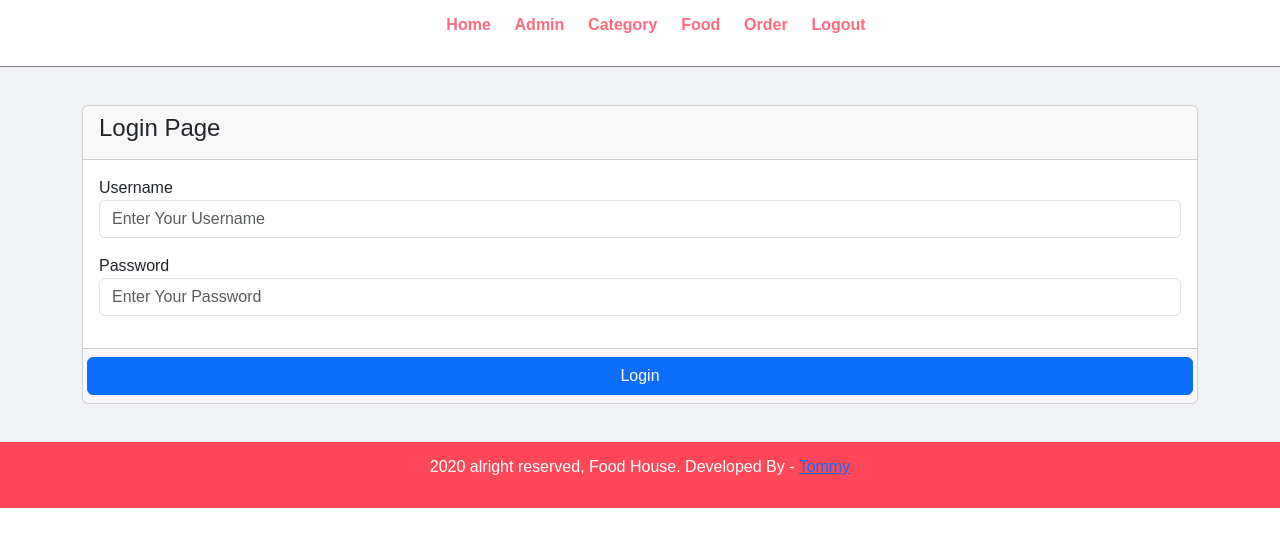
After one commit to ThawHtooZin/res_project, a PHP site: page /admin/login.php in a window 1280 px wide. The commit adds this page. Shown: the top 547 px of the page. Run offline with PHP 8.4, Linux system fonts and the light colour scheme.

Commit message:
finished video4

```diff
--- a/admin/add-admin.php
+++ b/admin/add-admin.php
@@ -1,5 +1,6 @@
 <?php
 include 'partials/menu.php';
+require 'config/userauth.php';
 ?>
 <?php
 if($_POST){
--- /dev/null
+++ b/admin/config/userauth.php
@@ -0,0 +1,6 @@
+<?php
+if(empty($_SESSION['user_id']) && empty($_SESSION['logged_in'])){
+  header("location: login.php");
+}
+
+?>
--- a/admin/index.php
+++ b/admin/index.php
@@ -1,6 +1,7 @@
 
 <?php
 include 'partials/menu.php';
+require 'config/userauth.php';
 ?>
 
     <div class="main-content">
--- /dev/null
+++ b/admin/login.php
@@ -0,0 +1,57 @@
+
+<?php
+include 'partials/menu.php';
+?>
+  <?php
+    if($_POST){
+      if(empty($_POST['username']) || empty($_POST['password'])){
+        if(empty($_POST['username'])){
+          $usererror = "The Username field is required";
+        }
+        if(empty($_POST['password'])){
+          $passerror = "The Password field is required";
+        }
+      }else{
+        $username = $_POST['username'];
+        $password = $_POST['password'];
+        $stmt = $pdo->prepare("SELECT * FROM tbl_admin WHERE username='$username'");
+        $stmt->execute();
+        $data = $stmt->fetch(PDO::FETCH_ASSOC);
+        if($password == $data['password']){
+          header('location:manage-admin.php');
+          $_SESSION['login'] = "Login Successful";
+          $_SESSION['user_id'] = $data['id'];
+          $_SESSION['logged_in'] = true;
+        }
+      }
+    }
+  ?>
+    <div class="main-content">
+        <div class="container">
+          <div class="card">
+            <div class="card-header">
+              <h4>Login Page</h4>
+            </div>
+            <div class="card-body">
+              <form action="login.php" method="post">
+                <input type="hidden" name="_token" value="<?php echo $_SESSION['_token']; ?>">
+                <label>Username</label>
+                <input type="text" name="username" class="form-control" placeholder="Enter Your Username">
+                <p class="text-danger"><?php if(!empty($usererror)){echo $usererr;} ?></p>
+                <label>Password</label>
+                <input type="password" name="password" class="form-control" placeholder="Enter Your Password">
+                <p class="text-danger"><?php if(!empty($passerror)){echo $passerror;} ?></p>
+            </div>
+            <div class="card-footer">
+              <div class="row">
+                <button type="submit" class="btn btn-primary">Login</button>
+              </div>
+            </div>
+          </form>
+          </div>
+        </div>
+    </div>
+
+    <?php
+    include 'partials/footer.php';
+    ?>
--- /dev/null
+++ b/admin/logout.php
@@ -0,0 +1,6 @@
+<?php
+session_start();
+session_destroy();
+
+header('location:login.php');
+?>
--- a/admin/manage-category.php
+++ b/admin/manage-category.php
@@ -1,5 +1,6 @@
 <?php
 include 'partials/menu.php';
+require 'config/userauth.php';
 ?>
     <div class="main-content">
       <div class="wrapper">
--- a/admin/manage-food.php
+++ b/admin/manage-food.php
@@ -1,5 +1,6 @@
 <?php
 include 'partials/menu.php';
+require 'config/userauth.php';
 ?>
     <div class="main-content">
       <div class="wrapper">
--- a/admin/manage-order.php
+++ b/admin/manage-order.php
@@ -1,5 +1,6 @@
 <?php
 include 'partials/menu.php';
+require 'config/userauth.php';
 ?>
     <div class="main-content">
       <div class="wrapper">
--- a/admin/partials/menu.php
+++ b/admin/partials/menu.php
@@ -24,6 +24,7 @@ require 'config/config.php';
           <li><a href="manage-category.php">Category</a></li>
           <li><a href="manage-food.php">Food</a></li>
           <li><a href="manage-order.php">Order</a></li>
+          <li><a href="logout.php">Logout</a></li>
         </ul>
       </div>
     </div>
--- a/admin/update-admin.php
+++ b/admin/update-admin.php
@@ -1,5 +1,6 @@
 <?php
 include 'partials/menu.php';
+require 'config/userauth.php';
 ?>
 <?php
 if($_POST){
--- a/admin/update-password.php
+++ b/admin/update-password.php
@@ -1,5 +1,6 @@
 <?php
 include 'partials/menu.php';
+require 'config/userauth.php';
 ?>
 <?php
 if($_POST){
```
Also changed, not shown: admin/manage-admin.php (+10 -1 lines).
